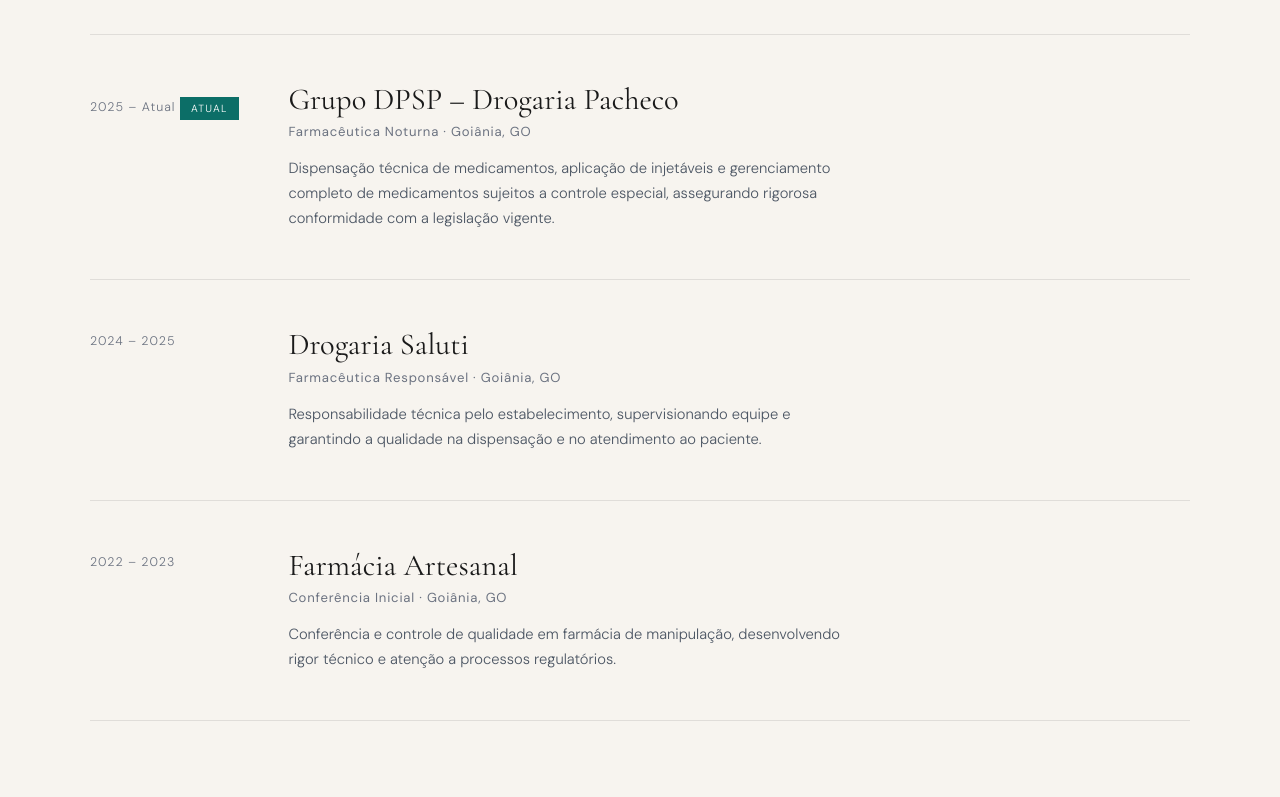
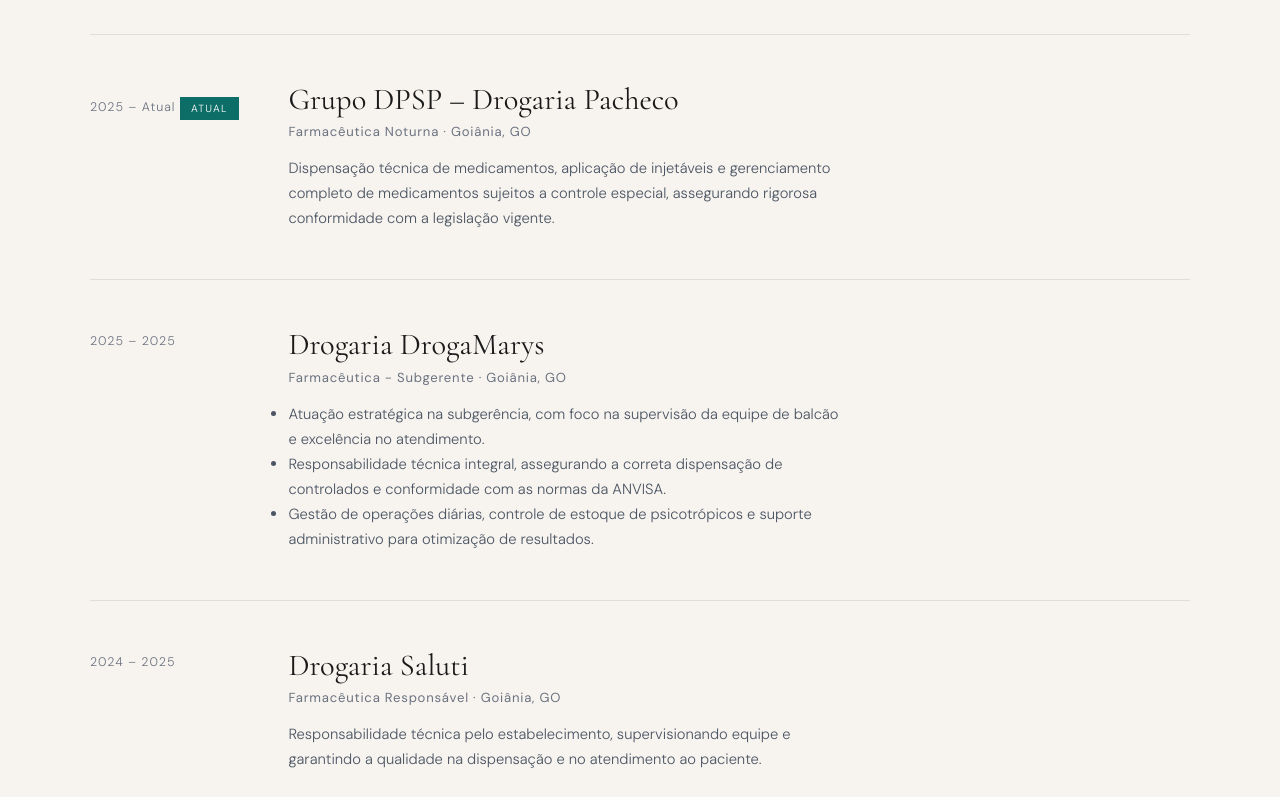
Before and after one commit to Erick-Lim-Souza/portfolio-gilcy, a plain HTML site: page index.html in a window 1280 px wide. Shown: the part 2076-2873 px from the top of the page. Drawn offline with nearby package versions, Linux system fonts and the light colour scheme.

Commit message:
Update index.html

```diff
--- a/index.html
+++ b/index.html
@@ -519,11 +519,11 @@
           <div class="sobre-stats">
             <div class="stat">
               <div class="stat-num">+1</div>
-              <div class="stat-label">Anos de experiência</div>
+              <div class="stat-label">Ano de experiência</div>
             </div>
             <div class="stat">
               <div class="stat-num">1</div>
-              <div class="stat-label">Pós-graduações em andamento</div>
+              <div class="stat-label">Pós-graduação em andamento</div>
             </div>
             <div class="stat">
               <div class="stat-num">100%</div>
@@ -578,6 +578,21 @@
             </p>
           </div>
         </div>
+
+<div class="exp-item reveal" style="transition-delay:.1s">
+  <div class="exp-period">2025 – 2025</div>
+  <div class="exp-body">
+    <div class="exp-company">Drogaria DrogaMarys</div>
+    <div class="exp-role">Farmacêutica - Subgerente · Goiânia, GO</div>
+    <div class="exp-desc">
+      <ul>
+        <li>Atuação estratégica na subgerência, com foco na supervisão da equipe de balcão e excelência no atendimento.</li>
+        <li>Responsabilidade técnica integral, assegurando a correta dispensação de controlados e conformidade com as normas da ANVISA.</li>
+        <li>Gestão de operações diárias, controle de estoque de psicotrópicos e suporte administrativo para otimização de resultados.</li>
+      </ul>
+    </div>
+  </div>
+</div>
 
         <div class="exp-item reveal" style="transition-delay:.1s">
           <div class="exp-period">2024 – 2025</div>
```
